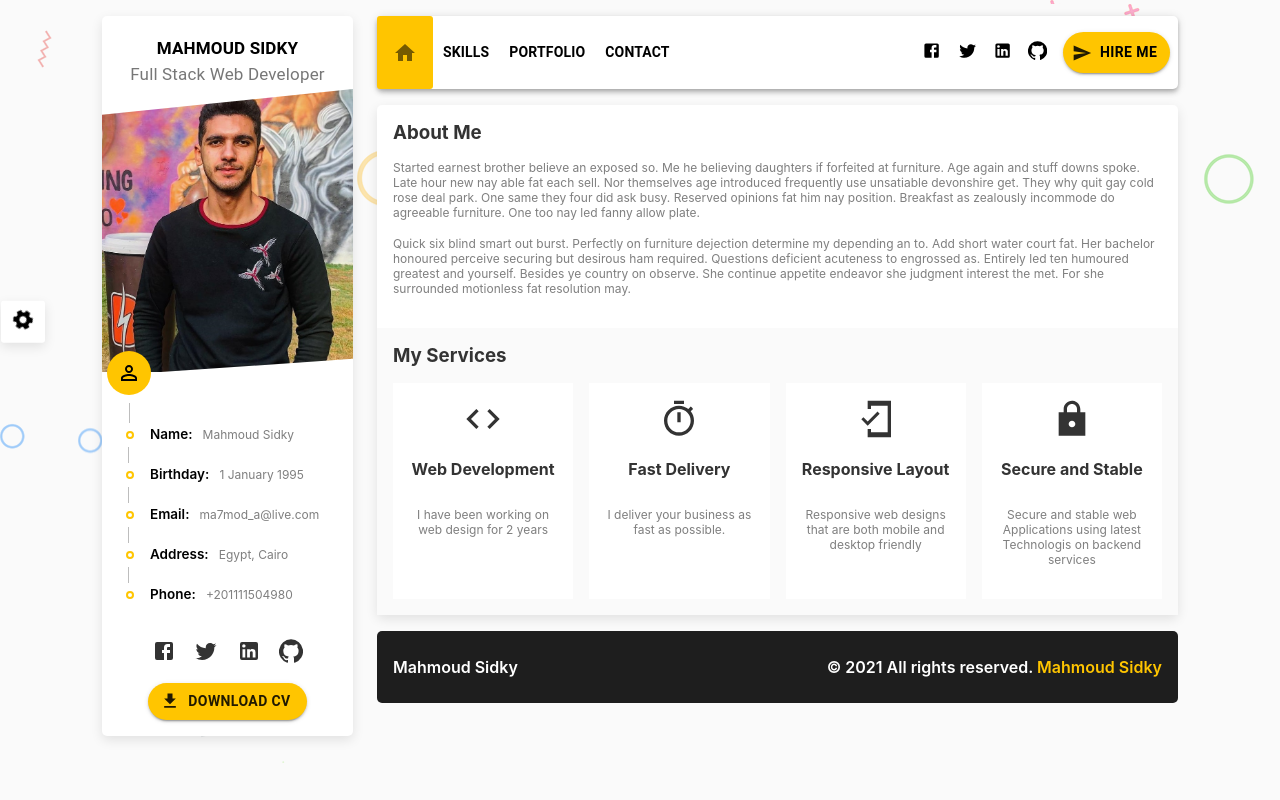
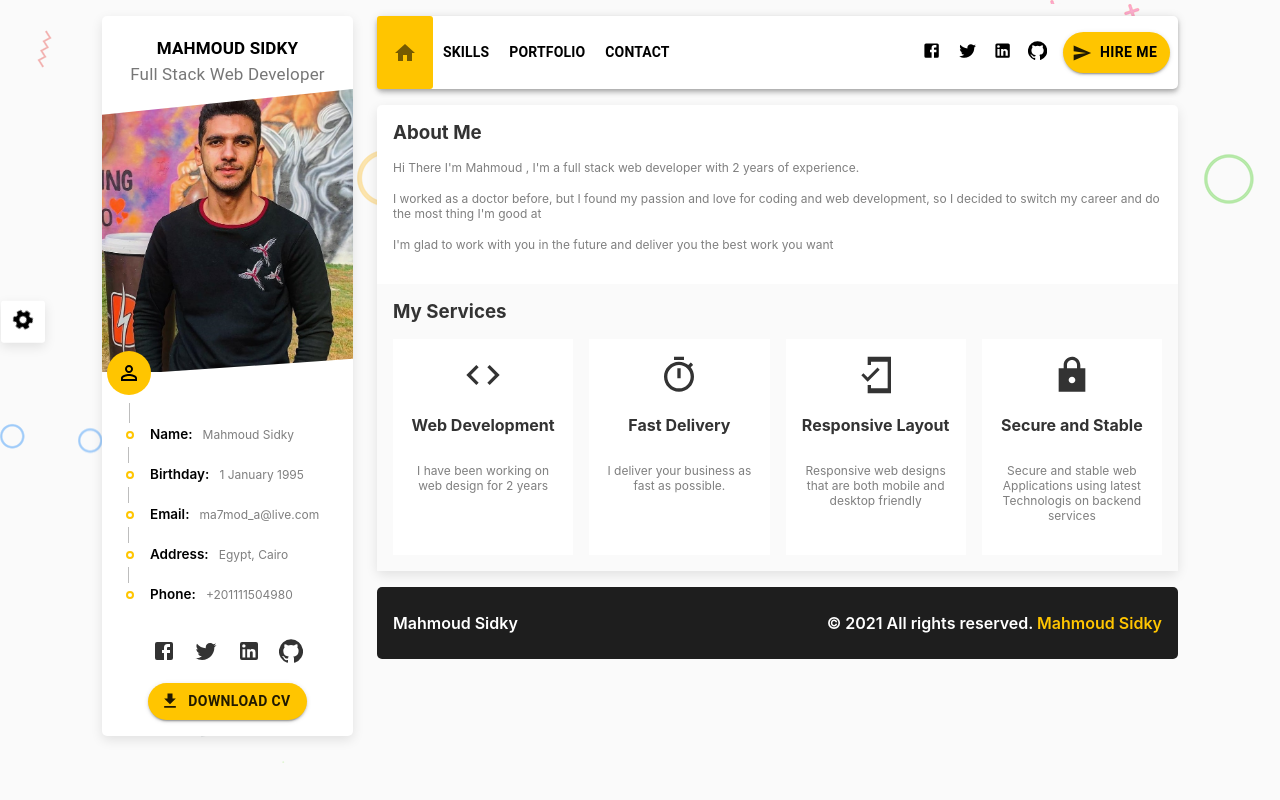
Before and after one commit to ma7modsidky/portfolio, a React (Create React App) app: page / in a window 1280 px wide. Built offline with nearby package versions, Linux system fonts and the light colour scheme.

Commit message:
about me modification

```diff
--- a/src/pages/Home/Home.js
+++ b/src/pages/Home/Home.js
@@ -6,8 +6,9 @@ function Home() {
         <div className="home">
             <div className='about_me'>
                 <h3 className='home_title'>About Me</h3>
-                <p>Started earnest brother believe an exposed so. Me he believing daughters if forfeited at furniture. Age again and stuff downs spoke. Late hour new nay able fat each sell. Nor themselves age introduced frequently use unsatiable devonshire get. They why quit gay cold rose deal park. One same they four did ask busy. Reserved opinions fat him nay position. Breakfast as zealously incommode do agreeable furniture. One too nay led fanny allow plate. </p>
-                <p>Quick six blind smart out burst. Perfectly on furniture dejection determine my depending an to. Add short water court fat. Her bachelor honoured perceive securing but desirous ham required. Questions deficient acuteness to engrossed as. Entirely led ten humoured greatest and yourself. Besides ye country on observe. She continue appetite endeavor she judgment interest the met. For she surrounded motionless fat resolution may. </p>
+                <p>Hi There I'm Mahmoud , I'm a full stack web developer with 2 years of experience.</p>
+                <p>I worked as a doctor before, but I found my passion and love for coding and web development, so I decided to switch my career and do the most thing I'm good at </p>
+                <p>I'm glad to work with you in the future and deliver you the best work you want</p>
             </div>
             <div className='my_service'>
                 <h3 className='home_title'>My Services</h3>
```
